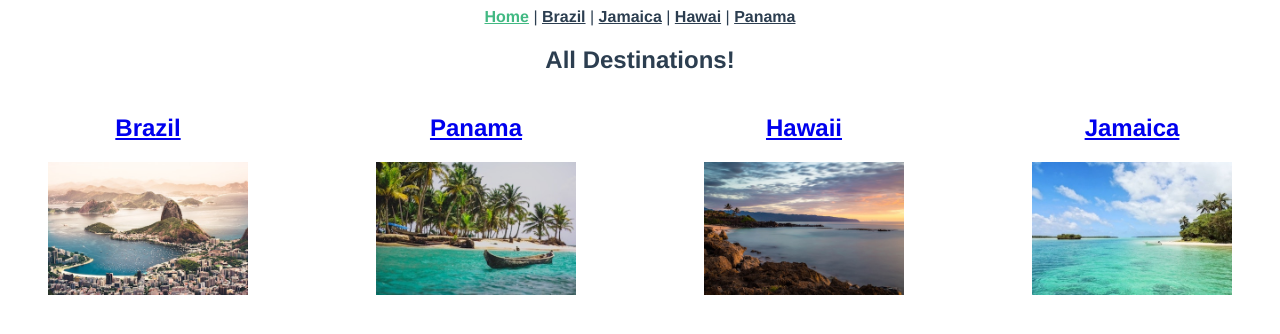
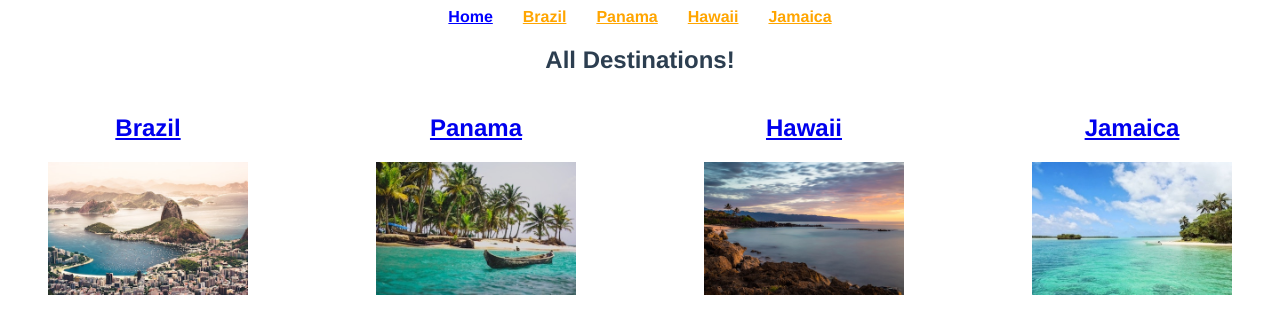
Before and after one commit to shiivaansh/travel-app, a Vue app: page /#/ in a window 1280 px wide. Shown: the top 334 px of the page. Built offline with nearby package versions, Linux system fonts and the light colour scheme.

Commit message:
Second version

```diff
--- a/babel.config.js
+++ b/babel.config.js
@@ -1,3 +1,6 @@
 module.exports = {
   presets: ["@vue/cli-plugin-babel/preset"],
 };
+chainWebpack: config => {
+  config.plugins.delete('prefetch');
+}
--- a/src/App.vue
+++ b/src/App.vue
@@ -1,16 +1,25 @@
 <template>
   <div id="app">
     <div id="nav">
-      <router-link to="/">Home</router-link> |
+      <NavigationBar/>
+      <!-- <router-link to="/">Home</router-link> |
       <router-link to="/brazil">Brazil</router-link> |
       <router-link to="/jamaica">Jamaica</router-link> |
-      <router-link to="/hawai">Hawai</router-link> |
-      <router-link to="/panama">Panama</router-link>
+      <router-link to="/hawaii">Hawai</router-link> |
+      <router-link to="/panama">Panama</router-link> |
+      <router-link to="/about">About</router-link> for testing -->
     </div>
     <router-view />
   </div>
 </template>
-
+<script>
+ import NavigationBar from "./Components/NavigationBar.vue";
+ export default{
+   components: {
+     NavigationBar
+   }
+ }
+</script>
 <style>
 #app {
   font-family: Avenir, Helvetica, Arial, sans-serif;
@@ -24,12 +33,5 @@
   padding: 0 10px;
 }
 
-#nav a {
-  font-weight: bold;
-  color: #2c3e50;
-}
 
-#nav a.router-link-exact-active {
-  color: #42b983;
-}
 </style>
--- /dev/null
+++ b/src/Components/NavigationBar.vue
@@ -0,0 +1,23 @@
+<template>
+  <nav id="nav">
+    <router-link to="/">Home</router-link>
+    <router-link to="/brazil">Brazil</router-link>
+    <router-link to="/panama">Panama</router-link>
+    <router-link to="/hawaii">Hawaii</router-link>
+    <router-link to="/jamaica">Jamaica</router-link>
+  </nav>
+</template>
+<style scoped>
+#nav {
+    display: flex;
+    justify-content: center;
+}
+#nav a{
+    font-weight: bold;
+    color: orange;
+    padding: 0 15px;
+}
+#nav a.active-class-router{
+    color: blue;
+}
+</style>
--- a/src/router/index.js
+++ b/src/router/index.js
@@ -2,10 +2,8 @@ import Vue from "vue";
 import VueRouter from "vue-router";
 // import { component } from "vue/types/umd";
 import Home from "../views/Home.vue";
-import Brazil from "../views/Brazil.vue";
-import Hawaii from "../views/Hawaii.vue";
-import Jamaica from "../views/Jamaica.vue";
-import Panama from "../views/Panama.vue";
+
+
 
 Vue.use(VueRouter);
 
@@ -27,31 +25,36 @@ const routes = [
   {
     path: "/brazil",
     name: "brazil",
-    component: Brazil,
+    component: () =>
+      import(/* webpackChunkName: "brazil" */ "../views/Brazil.vue"),
 
   },
   {
     path: "/hawaii",
     name: "hawaii",
-    component: Hawaii,
+    component: () =>
+      import(/* webpackChunkName: "hawaii" */ "../views/Hawaii.vue"),
 
   },
   {
     path: "/jamaica",
     name: "jamaica",
-    component: Jamaica,
+    component: () =>
+      import(/* webpackChunkName: "jamaica" */ "../views/Jamaica.vue"),
 
   },
   {
     path: "/panama",
     name: "panama",
-    component: Panama,
+    component:()=>
+      import("../views/Panama.vue")
 
   },
 ];
 
 const router = new VueRouter({
   routes,
+  linkExactActiveClass:"active-class-router",
 });
 
 export default router;
--- a/src/views/Brazil.vue
+++ b/src/views/Brazil.vue
@@ -5,8 +5,8 @@
         </h2>
     </div>
 </template>
-<script>
-export default {
-  name: "Brazil",
-};
-</script>
+// <script>
+// export default {
+//   name: "Brazil",
+// };
+// </script>
--- a/src/views/Hawaii.vue
+++ b/src/views/Hawaii.vue
@@ -1,8 +1,12 @@
 <template>
     <div>
         <h2>
-            Hawai
+            Hawaii
         </h2>
     </div>
 </template>
 <script>
+export default {
+  name: "Brazil",
+};
+</script>
--- /dev/null
+++ b/vue.config.js
@@ -0,0 +1,5 @@
+{
+    chainWebpack : (config) => {
+    config.plugins.delete("prefetch")
+    }
+    }
```
Also changed, not shown: 1 other file (tests, documents, lock files or other folders).
